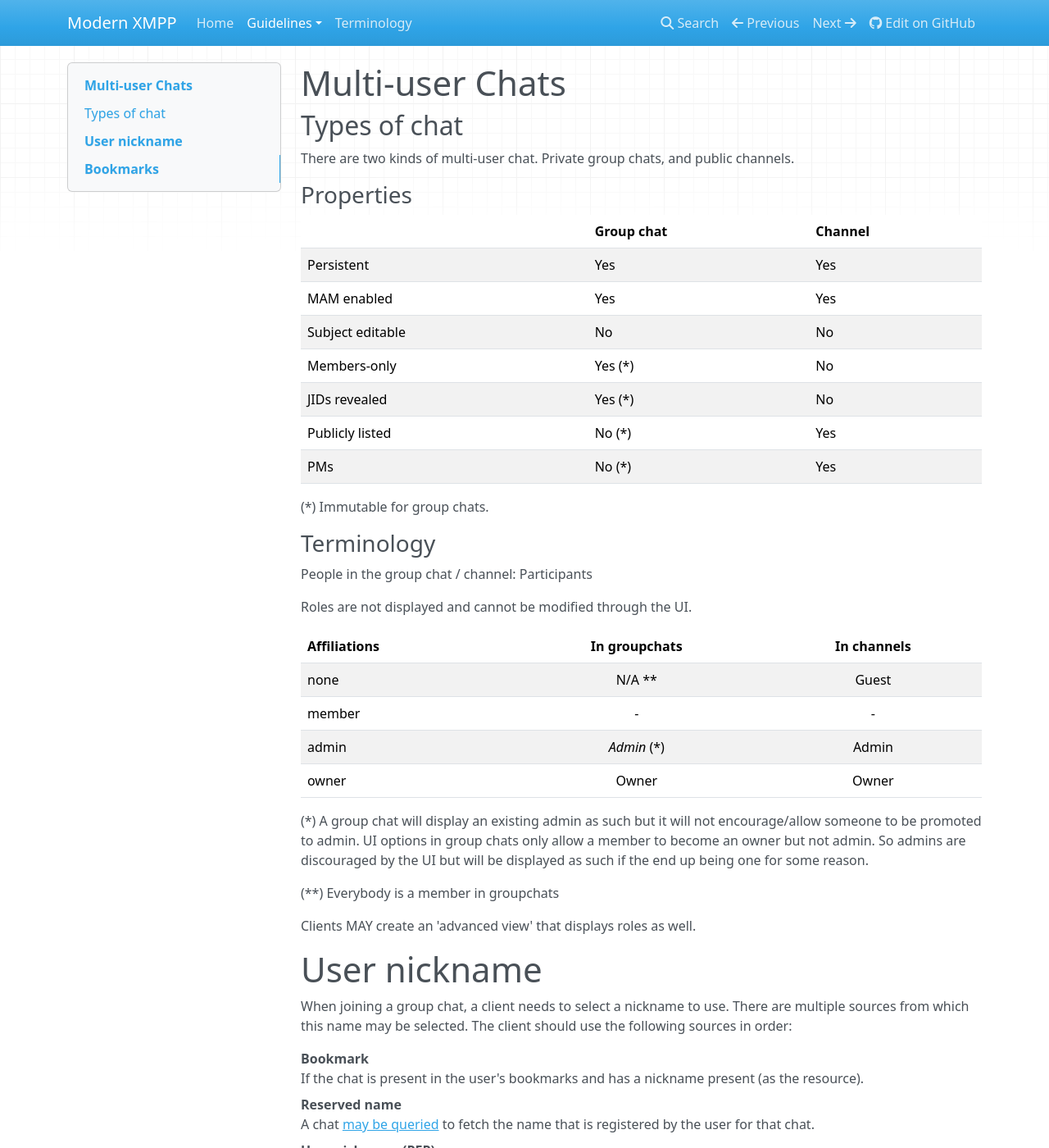
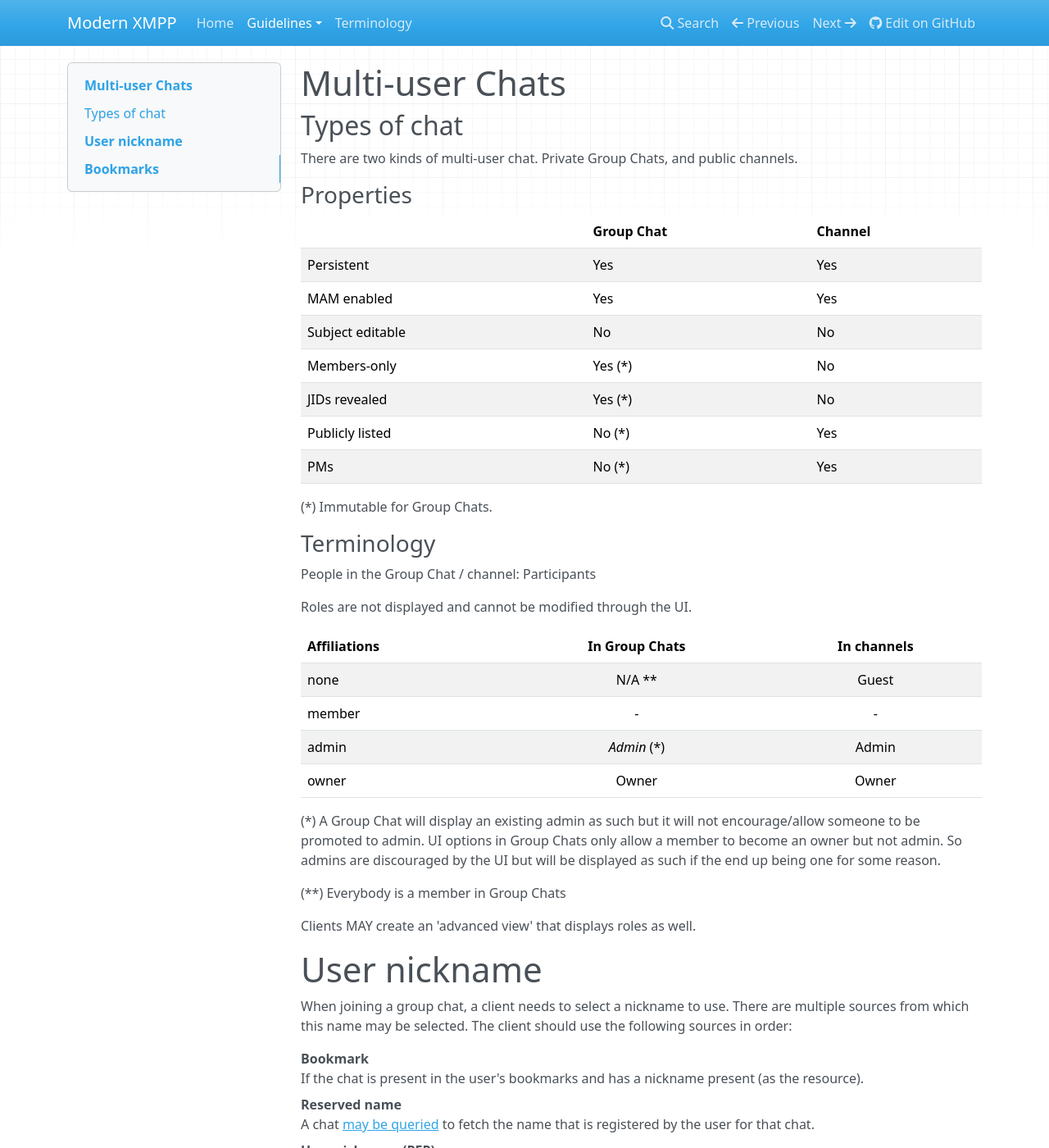
Before and after one commit to modernxmpp/modernxmpp, an MkDocs documentation site: the page built from docs/client/groupchat.md, in a window 1280 px wide and 1400 px high. Shown: the whole window at 82% size. Built offline with MkDocs 1.6.1, drawn with Linux system fonts in a browser that asks for light colours; nearby versions of some CDN libraries.

Commit message:
Unify groupchat and group chat to Group Chat

```diff
--- a/docs/client/groupchat.md
+++ b/docs/client/groupchat.md
@@ -2,11 +2,11 @@
 
 ## Types of chat
 
-There are two kinds of multi-user chat. Private group chats, and public channels.
+There are two kinds of multi-user chat. Private Group Chats, and public channels.
 
 ### Properties
 
-|                  | Group chat | Channel |
+|                  | Group Chat | Channel |
 |:-----------------|:-----------|:--------|
 | Persistent       | Yes        | Yes     |
 | MAM enabled      | Yes        | Yes     |
@@ -16,28 +16,28 @@ There are two kinds of multi-user chat. Private group chats, and public channels
 | Publicly listed  | No  (\*)   | Yes     |
 | PMs              | No  (\*)   | Yes     |
 
-(\*) Immutable for group chats.
+(\*) Immutable for Group Chats.
 
 ### Terminology
 
-People in the group chat / channel: Participants
+People in the Group Chat / channel: Participants
 
 Roles are not displayed and cannot be modified through the UI.
 
 
-| Affiliations | In groupchats | In channels |
+| Affiliations | In Group Chats | In channels |
 |:-------------|:-------------:|:-----------:|
 | none         | N/A **        | Guest       |
 | member       | -             | -           |
 | admin        | *Admin* (\*)  | Admin       |
 | owner        | Owner         | Owner       |
 
-(\*) A group chat will display an existing admin as such but it will not encourage/allow
-someone to be promoted to admin. UI options in group chats only allow a member to become
+(\*) A Group Chat will display an existing admin as such but it will not encourage/allow
+someone to be promoted to admin. UI options in Group Chats only allow a member to become
 an owner but not admin. So admins are discouraged by the UI but will be displayed as such
 if the end up being one for some reason.
 
-(\*\*) Everybody is a member in groupchats
+(\*\*) Everybody is a member in Group Chats
 
 Clients MAY create an 'advanced view' that displays roles as well.
 
```
Also changed, not shown: docs/client/design.md (+2 -2 lines), docs/client/protocol.md (+5 -5 lines).
